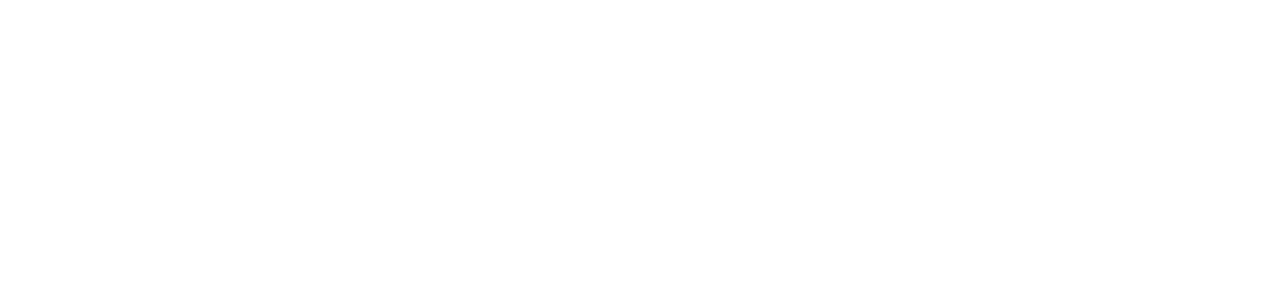
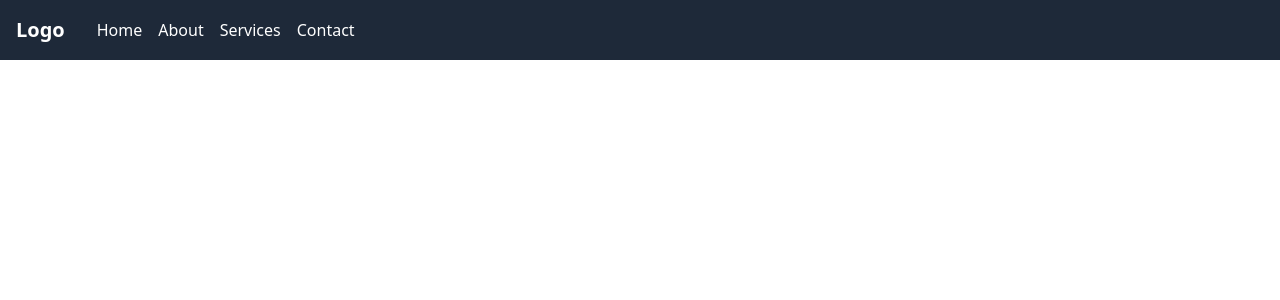
Before and after one commit to YuVelociraptor/nuxt-tailwind, a Nuxt app: page /navbar6 in a window 1280 px wide. Before the commit this address had no page. Shown: the top 300 px of the page. Built offline with nearby package versions, Linux system fonts and the light colour scheme.

Commit message:
Create navbar6.vue

```diff
--- /dev/null
+++ b/pages/navbar6.vue
@@ -0,0 +1,68 @@
+<script setup lang="ts">
+import { ref } from 'vue';
+
+// メニューの開閉状態を管理する状態を定義
+const isMenuOpen = ref(false);
+
+// メニューを開閉する関数
+const toggleMenu = () => {
+  isMenuOpen.value = !isMenuOpen.value;
+};
+</script>
+
+<template>
+  <div class="bg-gray-800 text-white">
+    <!-- ナビゲーションバー -->
+    <nav class="flex items-center p-4 lg:justify-start">
+      <!-- ハンバーガーボタン（左側） -->
+      <button
+          class="block lg:hidden p-2 mr-4"
+          @click="toggleMenu"
+          :aria-expanded="isMenuOpen"
+      >
+        <svg
+            xmlns="http://www.w3.org/2000/svg"
+            class="h-6 w-6"
+            fill="none"
+            viewBox="0 0 24 24"
+            stroke="currentColor"
+        >
+          <path
+              stroke-linecap="round"
+              stroke-linejoin="round"
+              stroke-width="2"
+              d="M4 6h16M4 12h16m-7 6h7"
+          />
+        </svg>
+      </button>
+
+      <!-- ロゴ -->
+      <div class="flex-grow lg:flex-grow-0 flex justify-center lg:justify-start">
+        <div class="text-xl font-bold">Logo</div>
+      </div>
+
+      <!-- メニュー項目（広い画面用） -->
+      <ul class="hidden lg:flex space-x-4 ml-8">
+        <li><a href="#" class="hover:text-gray-300">Home</a></li>
+        <li><a href="#" class="hover:text-gray-300">About</a></li>
+        <li><a href="#" class="hover:text-gray-300">Services</a></li>
+        <li><a href="#" class="hover:text-gray-300">Contact</a></li>
+      </ul>
+    </nav>
+
+    <!-- ハンバーガーメニューの展開部分 -->
+    <ul
+        v-if="isMenuOpen"
+        class="flex flex-col space-y-2 p-4 lg:hidden"
+    >
+      <li><a href="#" class="block hover:text-gray-300">Home</a></li>
+      <li><a href="#" class="block hover:text-gray-300">About</a></li>
+      <li><a href="#" class="block hover:text-gray-300">Services</a></li>
+      <li><a href="#" class="block hover:text-gray-300">Contact</a></li>
+    </ul>
+  </div>
+</template>
+
+<style scoped>
+
+</style>
```
